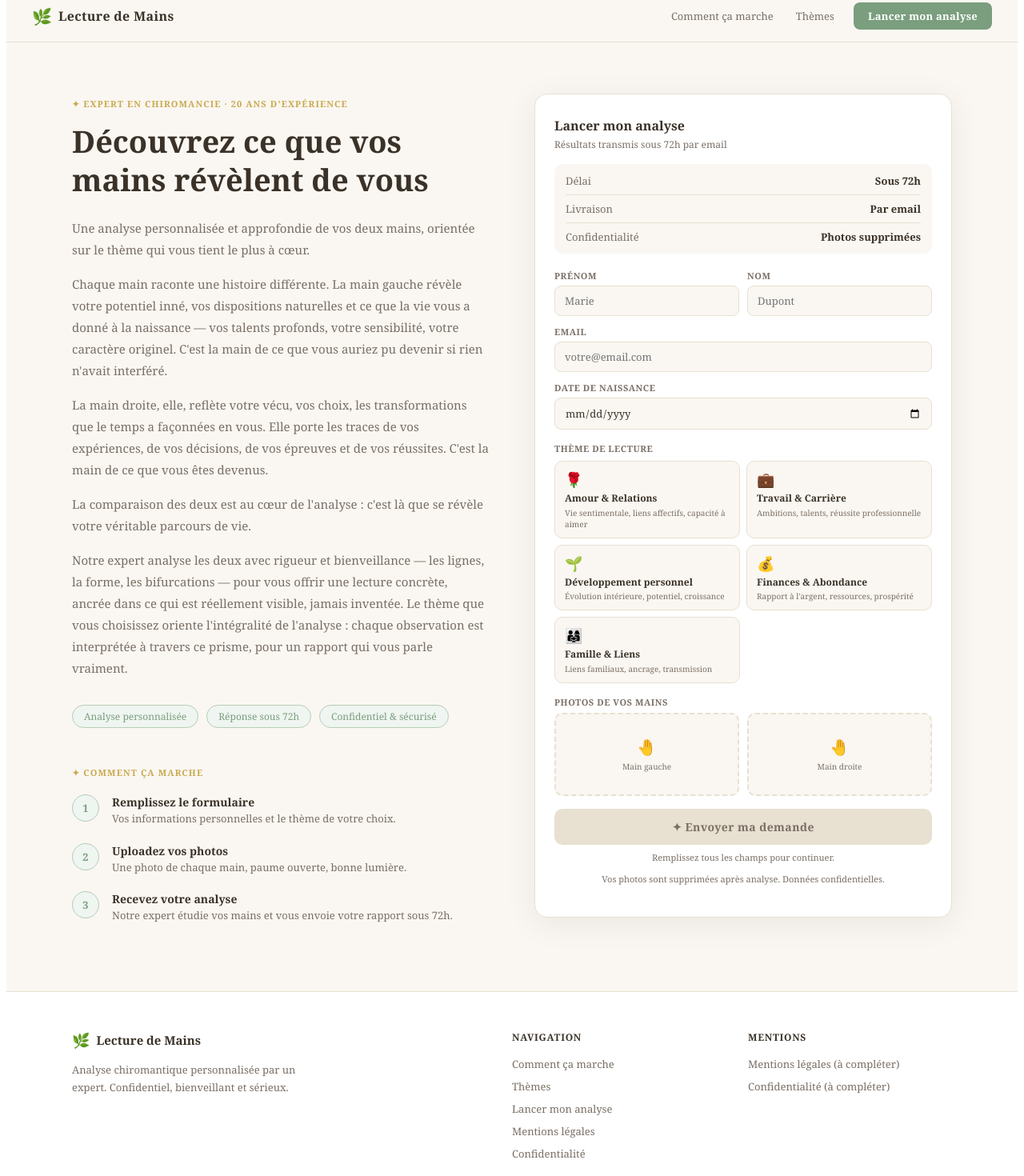
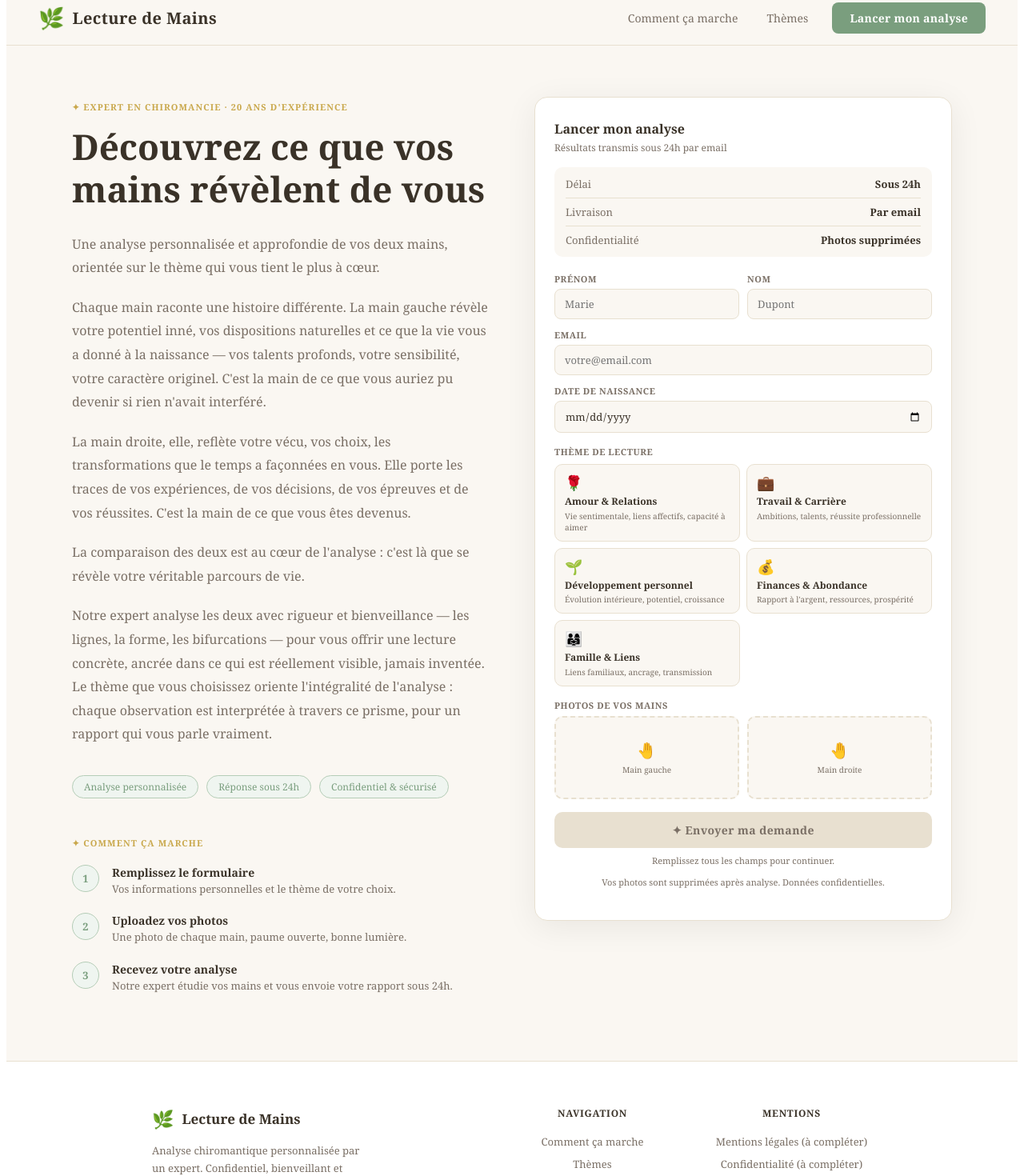
Before and after one commit to Pelleas6/palm-mvp, a Next.js app: page / in a window 1280 px wide. Shown: the part 20-1490 px from the top of the page at 80% size. Built offline with nearby package versions, Linux system fonts and the light colour scheme.

Commit message:
Update page.js

```diff
--- a/app/page.js
+++ b/app/page.js
@@ -123,15 +123,6 @@ export default function Home() {
     textTransform: "uppercase",
   };
 
-  const footerLinkStyle = {
-    fontSize: 13,
-    color: theme.textLight,
-    marginBottom: 10,
-    cursor: "pointer",
-    textDecoration: "none",
-    display: "block",
-  };
-
   return (
     <div style={{ backgroundColor: theme.bg, minHeight: "100vh", fontFamily: "Georgia, serif" }}>
 
@@ -141,23 +132,29 @@ export default function Home() {
         backgroundColor: "rgba(250,247,242,0.95)",
         backdropFilter: "blur(8px)",
         borderBottom: `1px solid ${theme.border}`,
-        padding: "0 32px",
+        padding: "0 40px",
         display: "flex", alignItems: "center", justifyContent: "space-between",
-        height: 64,
+        height: 68,
       }}>
-        <div style={{ display: "flex", alignItems: "center", gap: 8 }}>
-          <span style={{ fontSize: 20 }}>🌿</span>
-          <span style={{ fontWeight: 700, fontSize: 16, color: theme.text, letterSpacing: "0.02em" }}>
+        {/* Logo agrandi */}
+        <div style={{ display: "flex", alignItems: "center", gap: 10 }}>
+          <span style={{ fontSize: 26 }}>🌿</span>
+          <span style={{ fontWeight: 700, fontSize: 20, color: theme.text, letterSpacing: "0.02em" }}>
             Lecture de Mains
           </span>
         </div>
-        <div style={{ display: "flex", alignItems: "center", gap: 4 }}>
-          <a href="#comment" style={{ fontSize: 13, color: theme.textLight, textDecoration: "none", padding: "6px 12px" }}>Comment ça marche</a>
-          <a href="#formulaire" style={{ fontSize: 13, color: theme.textLight, textDecoration: "none", padding: "6px 12px" }}>Thèmes</a>
+        {/* Nav links + bouton */}
+        <div style={{ display: "flex", alignItems: "center", gap: 8 }}>
+          <a href="#comment" style={{ fontSize: 14, color: theme.textLight, textDecoration: "none", padding: "6px 14px" }}>
+            Comment ça marche
+          </a>
+          <a href="#formulaire" style={{ fontSize: 14, color: theme.textLight, textDecoration: "none", padding: "6px 14px" }}>
+            Thèmes
+          </a>
           <a href="#formulaire" style={{
-            fontSize: 13, fontWeight: 600, color: "#fff",
+            fontSize: 14, fontWeight: 600, color: "#fff",
             backgroundColor: theme.sage, textDecoration: "none",
-            padding: "8px 18px", borderRadius: 8,
+            padding: "10px 22px", borderRadius: 8,
             letterSpacing: "0.02em", marginLeft: 8,
           }}>
             Lancer mon analyse
@@ -169,7 +166,7 @@ export default function Home() {
       <section style={{
         maxWidth: 1100,
         margin: "0 auto",
-        padding: "64px 32px",
+        padding: "64px 40px",
         display: "grid",
         gridTemplateColumns: "1fr 1fr",
         gap: 56,
@@ -186,33 +183,35 @@ export default function Home() {
           }}>
             ✦ Expert en chiromancie · 20 ans d'expérience
           </div>
+
+          {/* Titre agrandi */}
           <h1 style={{
-            fontSize: 38, fontWeight: 700, color: theme.text,
-            lineHeight: 1.25, margin: "0 0 24px",
+            fontSize: 44, fontWeight: 700, color: theme.text,
+            lineHeight: 1.2, margin: "0 0 28px",
           }}>
             Découvrez ce que vos mains révèlent de vous
           </h1>
 
-          {/* Texte enrichi */}
-          <p style={{ fontSize: 15, color: theme.textLight, lineHeight: 1.8, margin: "0 0 16px" }}>
+          {/* Texte enrichi — chaque paragraphe sur sa propre ligne */}
+          <p style={{ fontSize: 16, color: theme.textLight, lineHeight: 1.85, margin: "0 0 20px" }}>
             Une analyse personnalisée et approfondie de vos deux mains, orientée sur le thème qui vous tient le plus à cœur.
           </p>
-          <p style={{ fontSize: 15, color: theme.textLight, lineHeight: 1.8, margin: "0 0 16px" }}>
+          <p style={{ fontSize: 16, color: theme.textLight, lineHeight: 1.85, margin: "0 0 20px" }}>
             Chaque main raconte une histoire différente. La main gauche révèle votre potentiel inné, vos dispositions naturelles et ce que la vie vous a donné à la naissance — vos talents profonds, votre sensibilité, votre caractère originel. C'est la main de ce que vous auriez pu devenir si rien n'avait interféré.
           </p>
-          <p style={{ fontSize: 15, color: theme.textLight, lineHeight: 1.8, margin: "0 0 16px" }}>
+          <p style={{ fontSize: 16, color: theme.textLight, lineHeight: 1.85, margin: "0 0 20px" }}>
             La main droite, elle, reflète votre vécu, vos choix, les transformations que le temps a façonnées en vous. Elle porte les traces de vos expériences, de vos décisions, de vos épreuves et de vos réussites. C'est la main de ce que vous êtes devenus.
           </p>
-          <p style={{ fontSize: 15, color: theme.textLight, lineHeight: 1.8, margin: "0 0 16px" }}>
+          <p style={{ fontSize: 16, color: theme.textLight, lineHeight: 1.85, margin: "0 0 20px" }}>
             La comparaison des deux est au cœur de l'analyse : c'est là que se révèle votre véritable parcours de vie.
           </p>
-          <p style={{ fontSize: 15, color: theme.textLight, lineHeight: 1.8, margin: "0 0 32px" }}>
+          <p style={{ fontSize: 16, color: theme.textLight, lineHeight: 1.85, margin: "0 0 36px" }}>
             Notre expert analyse les deux avec rigueur et bienveillance — les lignes, la forme, les bifurcations — pour vous offrir une lecture concrète, ancrée dans ce qui est réellement visible, jamais inventée. Le thème que vous choisissez oriente l'intégralité de l'analyse : chaque observation est interprétée à travers ce prisme, pour un rapport qui vous parle vraiment.
           </p>
 
           {/* Badges */}
           <div style={{ display: "flex", flexWrap: "wrap", gap: 10, marginBottom: 48 }}>
-            {["Analyse personnalisée", "Réponse sous 72h", "Confidentiel & sécurisé"].map((b) => (
+            {["Analyse personnalisée", "Réponse sous 24h", "Confidentiel & sécurisé"].map((b) => (
               <span key={b} style={{
                 fontSize: 12, color: theme.sage,
                 border: `1px solid ${theme.sageBorder}`,
@@ -232,7 +231,7 @@ export default function Home() {
             {[
               { num: "1", title: "Remplissez le formulaire", desc: "Vos informations personnelles et le thème de votre choix." },
               { num: "2", title: "Uploadez vos photos", desc: "Une photo de chaque main, paume ouverte, bonne lumière." },
-              { num: "3", title: "Recevez votre analyse", desc: "Notre expert étudie vos mains et vous envoie votre rapport sous 72h." },
+              { num: "3", title: "Recevez votre analyse", desc: "Notre expert étudie vos mains et vous envoie votre rapport sous 24h." },
             ].map((step) => (
               <div key={step.num} style={{ display: "flex", gap: 16, marginBottom: 20 }}>
                 <div style={{
@@ -260,19 +259,20 @@ export default function Home() {
           padding: "28px 24px",
           boxShadow: "0 8px 40px rgba(0,0,0,0.07)",
           position: "sticky",
-          top: 80,
+          top: 84,
         }}>
           <div style={{ fontWeight: 700, fontSize: 16, color: theme.text, marginBottom: 4 }}>
             Lancer mon analyse
           </div>
           <div style={{ fontSize: 12, color: theme.textLight, marginBottom: 16 }}>
-            Résultats transmis sous 72h par email
+            Résultats transmis sous 24h par email
           </div>
 
+          {/* Infos */}
           <div style={{ backgroundColor: theme.bg, borderRadius: 10, padding: "12px 14px", marginBottom: 20, fontSize: 13 }}>
             <div style={{ display: "flex", justifyContent: "space-between", paddingBottom: 8, marginBottom: 8, borderBottom: `1px solid ${theme.border}` }}>
               <span style={{ color: theme.textLight }}>Délai</span>
-              <span style={{ color: theme.text, fontWeight: 600 }}>Sous 72h</span>
+              <span style={{ color: theme.text, fontWeight: 600 }}>Sous 24h</span>
             </div>
             <div style={{ display: "flex", justifyContent: "space-between", paddingBottom: 8, marginBottom: 8, borderBottom: `1px solid ${theme.border}` }}>
               <span style={{ color: theme.textLight }}>Livraison</span>
@@ -415,7 +415,7 @@ export default function Home() {
 
       {/* ERREUR */}
       {error && (
-        <div style={{ maxWidth: 760, margin: "24px auto", padding: "0 32px" }}>
+        <div style={{ maxWidth: 760, margin: "24px auto", padding: "0 40px" }}>
           <pre style={{
             whiteSpace: "pre-wrap", color: theme.error, fontSize: 12,
             backgroundColor: "#FDF0F0", padding: 16, borderRadius: 10,
@@ -428,7 +428,7 @@ export default function Home() {
 
       {/* RÉSULTAT */}
       {result && (
-        <section style={{ maxWidth: 760, margin: "40px auto", padding: "0 32px 60px" }}>
+        <section style={{ maxWidth: 760, margin: "40px auto", padding: "0 40px 60px" }}>
           <div style={{
             padding: "16px 20px",
             backgroundColor: theme.sageLight,
@@ -439,7 +439,7 @@ export default function Home() {
           }}>
             <strong style={{ color: theme.text }}>Merci pour votre confiance.</strong><br />
             Vous consultez une version de démonstration de votre analyse.<br /><br />
-            Dans la version finale, notre expert étudiera vos deux mains et vous recevrez votre analyse complète par email sous <strong>72 heures maximum</strong>.
+            Dans la version finale, notre expert étudiera vos deux mains et vous recevrez votre analyse complète par email sous <strong>24 heures maximum</strong>.
           </div>
           <div style={{
             backgroundColor: theme.card,
@@ -463,45 +463,74 @@ export default function Home() {
       <footer style={{
         borderTop: `1px solid ${theme.border}`,
         backgroundColor: theme.card,
-        padding: "48px 32px 0",
+        padding: "56px 40px 0",
       }}>
         <div style={{
-          maxWidth: 1100, margin: "0 auto",
-          display: "grid", gridTemplateColumns: "2fr 1fr 1fr", gap: 40,
-          paddingBottom: 40,
+          maxWidth: 900,
+          margin: "0 auto",
+          display: "grid",
+          gridTemplateColumns: "2fr 1fr 1fr",
+          gap: 48,
+          paddingBottom: 48,
+          textAlign: "center",
         }}>
-          <div>
-            <div style={{ display: "flex", alignItems: "center", gap: 8, marginBottom: 14 }}>
-              <span style={{ fontSize: 18 }}>🌿</span>
-              <span style={{ fontWeight: 700, fontSize: 15, color: theme.text }}>Lecture de Mains</span>
+          {/* Logo */}
+          <div style={{ textAlign: "left" }}>
+            <div style={{ display: "flex", alignItems: "center", gap: 10, marginBottom: 14 }}>
+              <span style={{ fontSize: 22 }}>🌿</span>
+              <span style={{ fontWeight: 700, fontSize: 17, color: theme.text }}>Lecture de Mains</span>
             </div>
-            <p style={{ fontSize: 13, color: theme.textLight, lineHeight: 1.7, margin: 0, maxWidth: 280 }}>
+            <p style={{ fontSize: 13, color: theme.textLight, lineHeight: 1.7, margin: 0, maxWidth: 260 }}>
               Analyse chiromantique personnalisée par un expert. Confidentiel, bienveillant et sérieux.
             </p>
           </div>
+
+          {/* Navigation */}
           <div>
-            <div style={{ fontWeight: 700, fontSize: 12, color: theme.text, letterSpacing: "0.06em", textTransform: "uppercase", marginBottom: 16 }}>
+            <div style={{ fontWeight: 700, fontSize: 12, color: theme.text, letterSpacing: "0.06em", textTransform: "uppercase", marginBottom: 18 }}>
               Navigation
             </div>
-            <a href="#comment" style={footerLinkStyle}>Comment ça marche</a>
-            <a href="#formulaire" style={footerLinkStyle}>Thèmes</a>
-            <a href="#formulaire" style={footerLinkStyle}>Lancer mon analyse</a>
-            <a href="#" style={footerLinkStyle}>Mentions légales</a>
-            <a href="#" style={footerLinkStyle}>Confidentialité</a>
+            {[
+              { label: "Comment ça marche", href: "#comment" },
+              { label: "Thèmes", href: "#formulaire" },
+              { label: "Lancer mon analyse", href: "#formulaire" },
+              { label: "Mentions légales", href: "#" },
+              { label: "Confidentialité", href: "#" },
+            ].map((l) => (
+              <a key={l.label} href={l.href} style={{
+                fontSize: 13, color: theme.textLight, marginBottom: 10,
+                textDecoration: "none", display: "block",
+              }}>
+                {l.label}
+              </a>
+            ))}
           </div>
+
+          {/* Mentions */}
           <div>
-            <div style={{ fontWeight: 700, fontSize: 12, color: theme.text, letterSpacing: "0.06em", textTransform: "uppercase", marginBottom: 16 }}>
+            <div style={{ fontWeight: 700, fontSize: 12, color: theme.text, letterSpacing: "0.06em", textTransform: "uppercase", marginBottom: 18 }}>
               Mentions
             </div>
-            <a href="#" style={footerLinkStyle}>Mentions légales (à compléter)</a>
-            <a href="#" style={footerLinkStyle}>Confidentialité (à compléter)</a>
+            {[
+              { label: "Mentions légales (à compléter)", href: "#" },
+              { label: "Confidentialité (à compléter)", href: "#" },
+            ].map((l) => (
+              <a key={l.label} href={l.href} style={{
+                fontSize: 13, color: theme.textLight, marginBottom: 10,
+                textDecoration: "none", display: "block",
+              }}>
+                {l.label}
+              </a>
+            ))}
           </div>
         </div>
+
+        {/* Barre du bas */}
         <div style={{
-          maxWidth: 1100, margin: "0 auto",
+          maxWidth: 900, margin: "0 auto",
           borderTop: `1px solid ${theme.border}`,
           padding: "20px 0",
-          display: "flex", justifyContent: "space-between", alignItems: "center",
+          display: "flex", justifyContent: "center", alignItems: "center", gap: 48,
         }}>
           <span style={{ fontSize: 12, color: theme.textLight }}>© 2026 Lecture de Mains</span>
           <span style={{ fontSize: 12, color: theme.textLight }}>Expert en chiromancie · 20 ans d'expérience</span>
```
